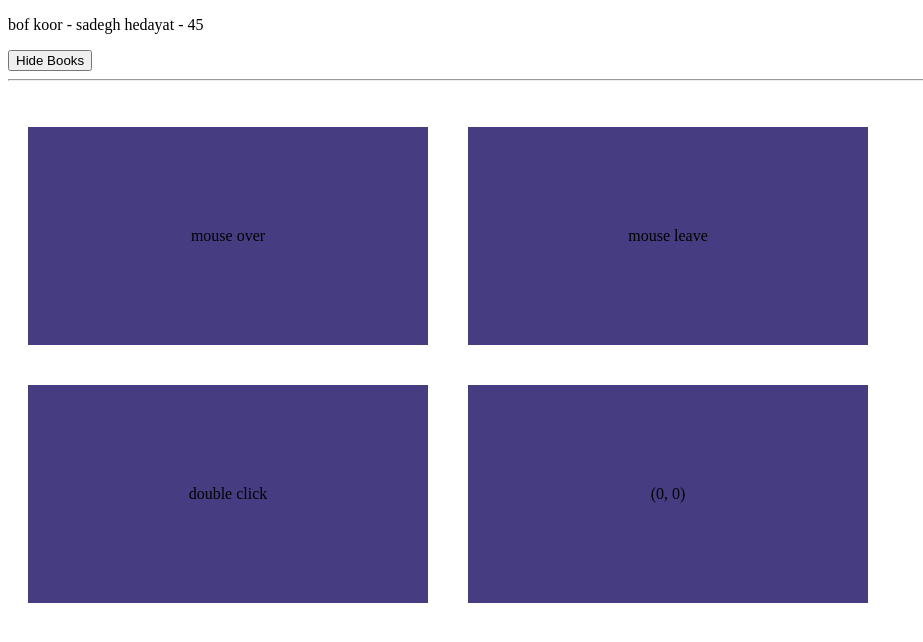
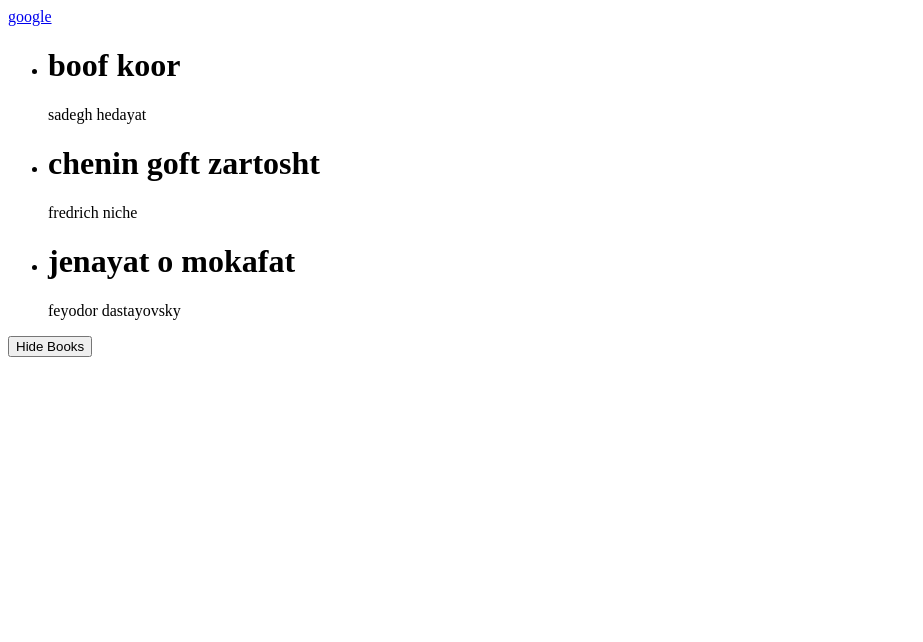
Before and after one commit to atroopa/vue-firstStep, a plain HTML site: page index.html in a window 1280 px wide. Shown: the whole page, without its empty margins (0-923 px from the left). Drawn offline with nearby package versions, Linux system fonts and the light colour scheme.

Commit message:
learn for and v-bind

```diff
--- a/app.js
+++ b/app.js
@@ -1,27 +1,21 @@
 const app = Vue.createApp({
     data() {
         return {
-            x: 0,
-            y: 0,
+
+            url : "www.google.com",
             showBooks: true,
-            title: "bof koor",
-            author: "sadegh hedayat",
-            age: 45
+            books : [
+                {title: "boof koor" , author: "sadegh hedayat"},
+                {title: "chenin goft zartosht" , author: "fredrich niche"},
+                {title: "jenayat o mokafat" , author: "feyodor dastayovsky"},
+            ]
+
         }
     },
     methods: {
         changeShowBooks(){
             this.showBooks = !this.showBooks
         },
-
-        handleEvent(e){
-            console.log(e.type)
-        },
-
-        handleMouseMove(e){
-            this.x = e.offsetX
-            this.y = e.offsetY
-        }
     },
 });
 
--- a/index.html
+++ b/index.html
@@ -18,8 +18,16 @@
 
     <div id="app">
 
+        <a :href="url">google</a>
+
         <div v-if=showBooks>
-            <p>{{ title }} - {{ author }} - {{ age }}</p>
+            <ul v-for="book in books">
+                <li>
+                    <h1>{{book.title}}</h1>
+                    <p>{{book.author}}</p>
+                </li>
+            </ul>
+
         </div>
 
         <button @click="changeShowBooks">
@@ -27,15 +35,6 @@
             <span v-else>Show Books</span>
         </button>
 
-        <br>
-        <hr>
-        <br>
-
-        <div @mouseover="handleEvent" class="box">mouse over</div>
-        <div @mouseleave="handleEvent" class="box">mouse leave</div>
-        <div @dblclick="handleEvent" class="box">double click</div>
-        <div @mousemove="handleMouseMove" class="box">({{x}}, {{y}})</div>
-
     </div>
 
     <script src="app.js"></script>
```
